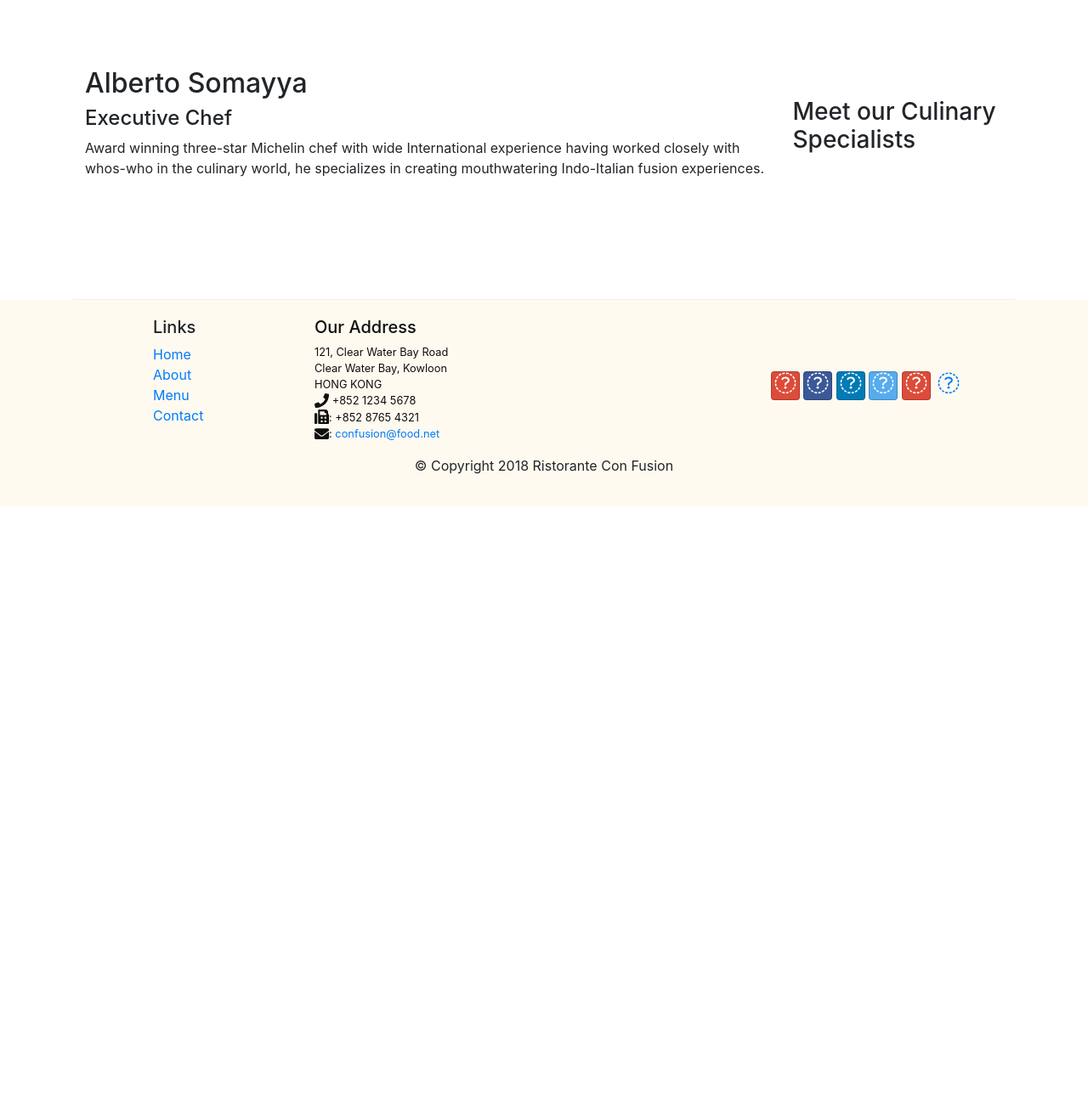
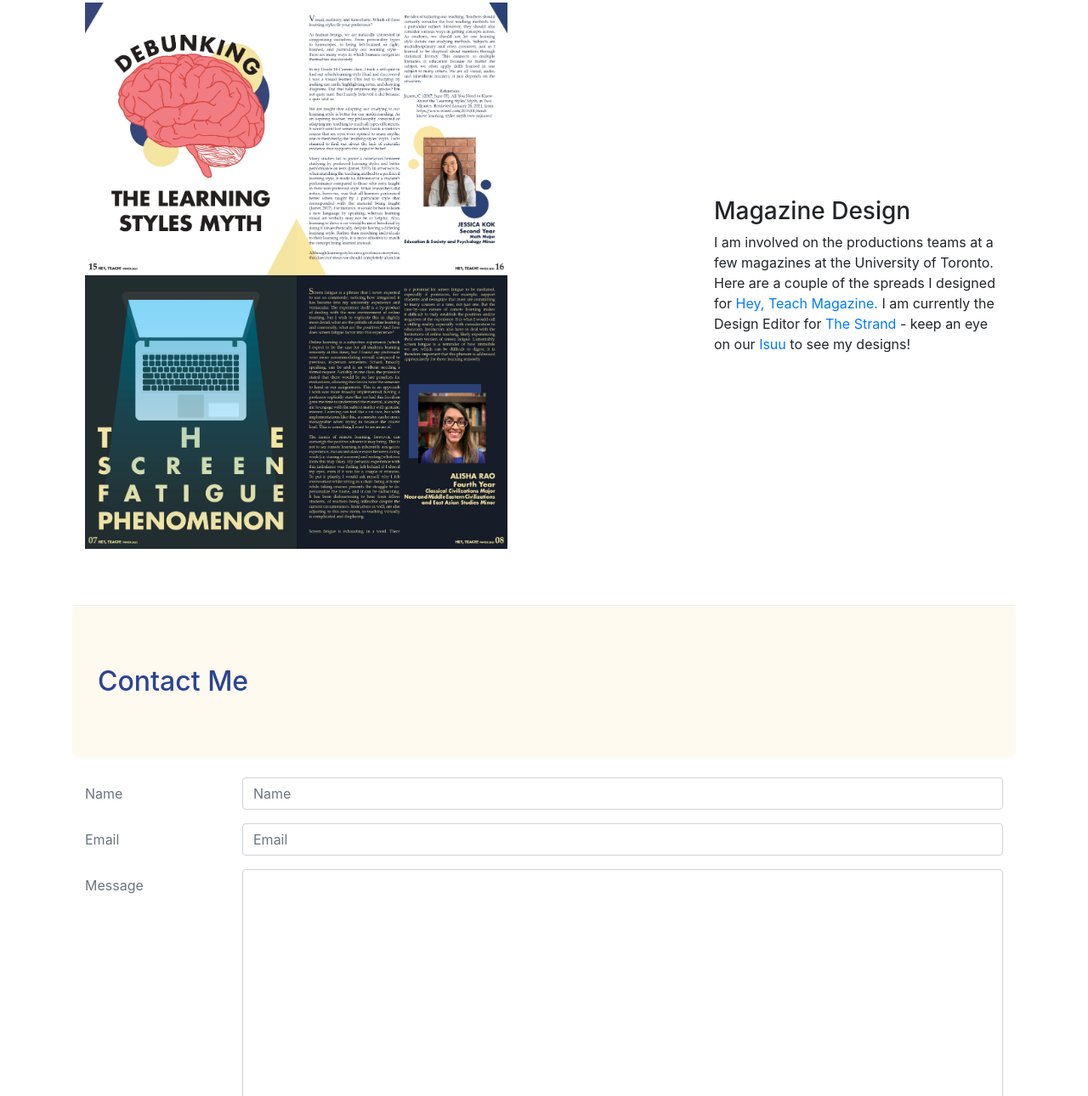
Before and after one commit to mahathicodes/portfolio, a website: page index.html in a window 1280 px wide. Shown: the part 1510-2800 px from the top of the page at 85% size. Before the commit the page ends 2106 px from the top, so only its background shows below. Drawn offline with Linux system fonts and the light colour scheme.

Commit message:
all images added

```diff
--- a/css/styles.css
+++ b/css/styles.css
@@ -11,7 +11,8 @@
 }
 
 .footer{
-    background-color: floralwhite;
+    background-color: #2a4494;
+    color: white;
     margin: 0px auto;
     padding: 20px 0px 20px 0px;
 }
@@ -43,3 +44,16 @@ body{
     width: 50%;
     height: 50%;
 }
+
+.btn-primary{
+    background-color: #2a4494;
+}
+
+.x-small-img{
+    width: 35%;
+    height: 35%;
+}
+
+/* .img-padding{
+    padding: 10px 10px 10px 10px;
+} */
--- a/index.html
+++ b/index.html
@@ -26,10 +26,10 @@
             <a class="navbar-brand mr-auto" href="#">Mahathi Gandhamaneni</a>
             <div class="collapse navbar-collapse" id="Navbar">
                 <ul class="navbar-nav mr-auto">
-                    <li class="nav-item active"><a class="nav-link" href="#"><span class="fas fa-home fa-lg"></span> Home</a></li>
+                    <!-- <li class="nav-item active"><a class="nav-link" href="#"><span class="fas fa-home fa-lg"></span> Home</a></li>
                     <li class="nav-item"><a class="nav-link" href="./aboutus.html"><span class="fas fa-info fa-lg"></span> About</a></li>
-                    <li class="nav-item"><a class="nav-link" href="#"><span class="fas fa-list fa-lg"></span> Menu</a></li>
-                    <li class="nav-item"><a class="nav-link" href="#"><span class="fas fa-address-card fa-lg"></span> Contact</a></li>
+                    <li class="nav-item"><a class="nav-link" href="#"><span class="fas fa-list fa-lg"></span> Menu</a></li> -->
+                    <li class="nav-item mx-0 mx-lg-1"><a class="nav-link py-3 px-0 px-lg-3" href="#contact"><span class="fas fa-address-card fa-lg"></span> Contact</a></li>
                 </ul>
             </div>
         </div>
@@ -38,7 +38,7 @@
         <div class="container">
             <div class="row row-header">
                 <div class="col-12 col-sm-6">
-                    <h1>Mahathi's Portfolio Website</h1>
+                    <h1>Mahathi's Portfolio</h1>
                     <p>Hi! I'm Mahathi and I love art and design. Scroll to see some of my work!</p>
                 </div>
                 <div class="col-12 col-sm">
@@ -71,21 +71,99 @@
         </div>
 
         <div class="row row-content align-items-center">
-            <div class="col-12 col-sm-4 order-sm-last col-md-3">
-                <h3>Meet our Culinary Specialists</h3>
+            <div class="col-12 col-sm-4 order-sm-last">
+                <h3>Magazine Design</h3>
+                <p>I am involved on the productions teams at a few magazines at the University of Toronto.
+                    Here are a couple of the spreads I designed for <a href="https://issuu.com/heyteachmagazine/docs/multiple_literacies_in_education_-_hey__teach__win">Hey, Teach Magazine.</a>
+                    I am currently the Design Editor for <a href="https://thestrand.ca/">The Strand</a> - keep an eye on our <a href="https://issuu.com/thestrandpaper">Isuu</a> to see my designs!
+                </p>
             </div>
             <div class="col col-sm order-sm-first col-md">
-                <h2>Alberto Somayya</h2>
-                <h4>Executive Chef</h4>
-                <p>Award winning three-star Michelin chef with wide International experience having worked closely with whos-who in the culinary world, he specializes in creating mouthwatering Indo-Italian fusion experiences. </p>
+                <p class="img-padding">
+                    <img class="x-small-img float-left" src="./images/learning-styles/learning styles_pages-to-jpg-0001.jpg">
+                    <img class="x-small-img float-left" src="./images/learning-styles/learning styles_pages-to-jpg-0002.jpg">
+                </p>
+                <p class="img-padding">
+                    <img class="x-small-img" src="./images/screen-fatigue-phenomenon/screen fatigue phenomenon_pages-to-jpg-0002.jpg">
+                    <img class="x-small-img float-left" src="./images/screen-fatigue-phenomenon/screen fatigue phenomenon_pages-to-jpg-0001.jpg">
+                </p>
             </div>
         </div>
     </div>
 
+    <!-- Contact Section-->
+    <section id="contact">
+        <div class="container">
+            <!-- Contact Section Heading-->
+            <h2 class="page-section-heading mb-4 align-items-center jumbotron">Contact Me</h2>
+
+            <!-- Contact Section Form-->
+            <div class="col-12 text-secondary">
+            <form action="https://formsubmit.co/mahu2082@gmail.com" method="POST">
+            <input type="hidden" name="_next" value="https://mahathicodes.github.io/website/">
+                <div class="form-group row">
+                    <label for="name" class="col-md-2 col-form-label">Name</label>
+                    <div class="col-md-10">
+                        <input type="text" class="form-control" id="name" name="name"
+                        placeholder="Name">
+                    </div>
+                </div>
+                <!-- <div class="form-group row">
+                    <label for="telnum" class="col-12 col-md-2 col-form-label">Contact Tel.</label>
+                    <div class="col-5 col-md-3">
+                        <input type="tel" class="form-control" id="areacode" name="areacode"
+                        placeholder="Area Code">
+                    </div>
+                    <div class="col-7 col-md-7">
+                        <input type="tel" class="form-control" id="telnum" name="telnum"
+                        placeholder="Tel. Number">
+                    </div>
+                </div> -->
+                <div class="form-group row">
+                    <label for="emailid" class="col-md-2 col-form-label">Email</label>
+                    <div class="col-md-10">
+                        <input type="email" class="form-control" id="emailid" name="emailid"
+                        placeholder="Email">
+                    </div>
+                </div>
+                <!-- <div class="form-group row">
+                    <div class="col-md-6 offset-md-2">
+                        <div class="form-check">
+                            <input type="checkbox" class="form-check-input"
+                            name="approve" id="approve" value="">
+                            <label class="form-check-label" for="approve"><strong>May we contact you?</strong></label>
+                        </div>
+                    </div>
+                    <div class="col-md-3 offset-md-1">
+                        <select class="form-control">
+                            <option>Tel. </option>
+                            <option>Email </option>
+                        </select>
+                    </div>
+                </div> -->
+                <div class="form-group row">
+                    <label for="message" class="col-md-2 col-form-label">Message</label>
+                    <div class="col-md-10">
+                        <textarea class="form-control" id="message" name="message"
+                        rows="12"></textarea>
+                    </div>
+                </div>
+                <div class="form-group row">
+                    <div class="offset md-4 col-md-8 mx-auto d-block">
+                        <button type="submit" class="btn btn-primary">
+                            Submit
+                        </button>
+                    </div>
+                </div>
+
+            </form>
+        </div>
+    </section>
+
     <footer class="footer">
         <div class="container">
             <div class="row">
-                <div class="col-4 offset-1 col-sm-2">
+                <!-- <div class="col-4 offset-1 col-sm-2">
                     <h5>Links</h5>
                     <ul class="list-unstyled">
                         <li><a href="#">Home</a></li>
@@ -104,8 +182,8 @@
 		              <i class="fas fa-fax fa-lg"></i>: +852 8765 4321<br>
 		              <i class="fas fa-envelope fa-lg"></i>: <a href="mailto:confusion@food.net">confusion@food.net</a>
 		           </address>
-                </div>
-                <div class="col-12 col-sm-4 align-self-center">
+                </div> -->
+                <!-- <div class="col-12 col-sm-4 align-self-center">
                     <div class="text-center">
                         <a class="btn btn-social-icon btn-google" href="http://google.com/+"><i class="fas fa-google fa-lg"></i></a>
                         <a class="btn btn-social-icon btn-facebook" href="http://www.facebook.com/profile.php?id="><i class="fas fa-facebook fa-lg"></i></a>
@@ -114,11 +192,11 @@
                         <a class="btn btn-social-icon btn-google" href="http://youtube.com/"><i class="fas fa-youtube fa-lg"></i></a>
                         <a class="btn btn-social-icon" href="mailto:"><i class="fas fa-envelope-o fa-lg"></i></a>
                     </div>
-                </div>
+                </div> -->
            </div>
            <div class="row justify-content-center">
                 <div class="col-auto">
-                    <p>© Copyright 2018 Ristorante Con Fusion</p>
+                    <p>© Copyright 2021 Mahathi Gandhamaneni</p>
                 </div>
            </div>
         </div>
```
Also changed, not shown: images/learning-styles/learning styles_pages-to-jpg-0001.jpg (added), images/learning-styles/learning styles_pages-to-jpg-0002.jpg (added), images/screen-fatigue-phenomenon/screen fatigue phenomenon_pages-to-jpg-0001.jpg (added), images/screen-fatigue-phenomenon/screen fatigue phenomenon_pages-to-jpg-0002.jpg (added).
